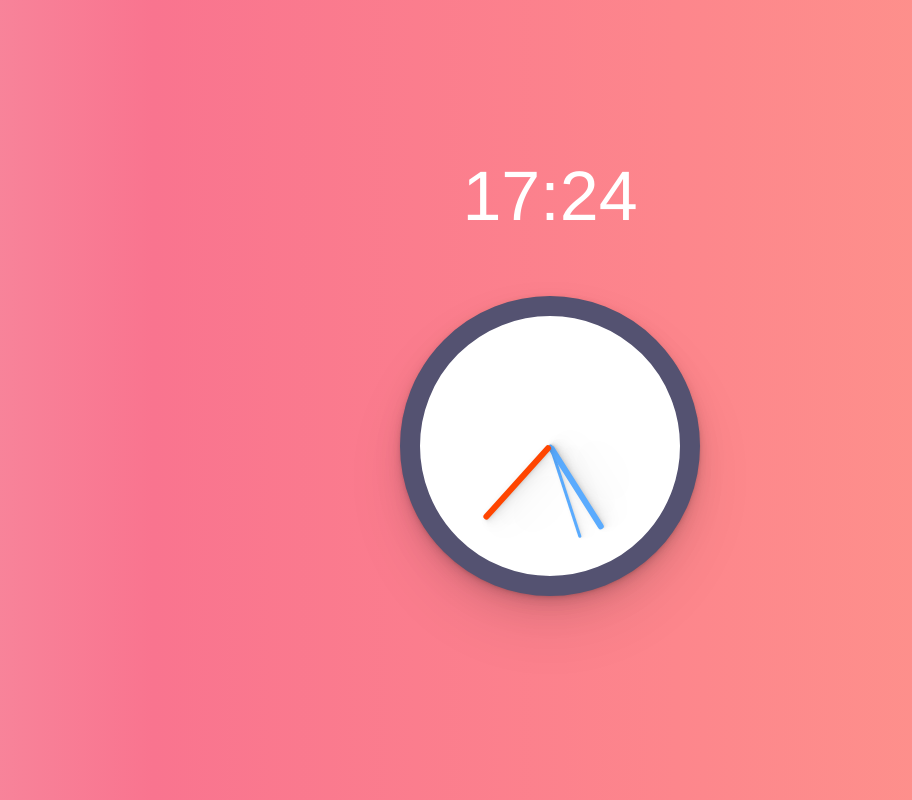
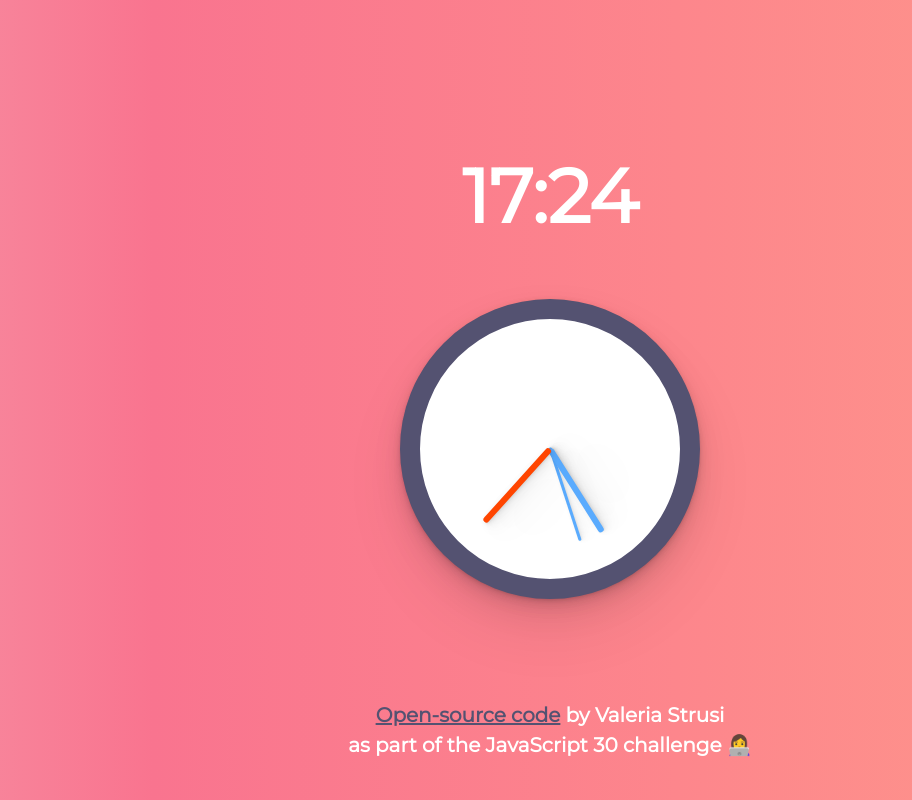
Before and after one commit to wolkeval/js30-clock, a plain HTML site: page index.html in a window 1280 px wide. Shown: the whole page, without its empty margins (90-1002 px from the left). Drawn offline with nearby package versions, Linux system fonts and the light colour scheme.

Commit message:
Added font and footer

```diff
--- a/index.html
+++ b/index.html
@@ -8,7 +8,10 @@
       integrity="sha384-JcKb8q3iqJ61gNV9KGb8thSsNjpSL0n8PARn9HuZOnIxN0hoP+VmmDGMN5t9UJ0Z"
       crossorigin="anonymous"
     />
-
+    <link
+      href="https://fonts.googleapis.com/css2?family=Montserrat&display=swap"
+      rel="stylesheet"
+    />
     <title>JS + CSS Clock</title>
   </head>
   <body>
@@ -29,9 +32,26 @@
           </div>
         </div>
       </div>
+      <footer>
+        <a href="https://github.com/wolkeval/js30-clock" target="_blank"
+          >Open-source code</a
+        >
+        by Valeria Strusi<br />as part of the JavaScript 30 challenge 👩‍💻
+      </footer>
     </div>
 
     <style>
+      a {
+        color: #545271;
+        font-weight: 900;
+        text-decoration: underline;
+      }
+
+      a:hover {
+        color: #545271;
+        text-decoration: none;
+      }
+
       body {
         background-image: linear-gradient(
           to right,
@@ -42,7 +62,7 @@
         );
         background-size: cover;
         display: flex;
-        font-family: "helvetica neue";
+        font-family: "Montserrat", sans-serif;
         font-size: 2rem;
         text-align: center;
         margin: 0;
@@ -52,7 +72,20 @@
 
       h1 {
         color: #ffff;
-        font-size: 70px;
+        font-size: 75px;
+        font-weight: 600;
+      }
+
+      footer {
+        color: #ffffff;
+        font-size: 20px;
+        font-weight: 600;
+        margin: 0 auto;
+        position: fixed;
+        left: 50%;
+        bottom: 10px;
+        transform: translate(-50%, -50%);
+        margin: 0 auto;
       }
 
       .clock {
```
